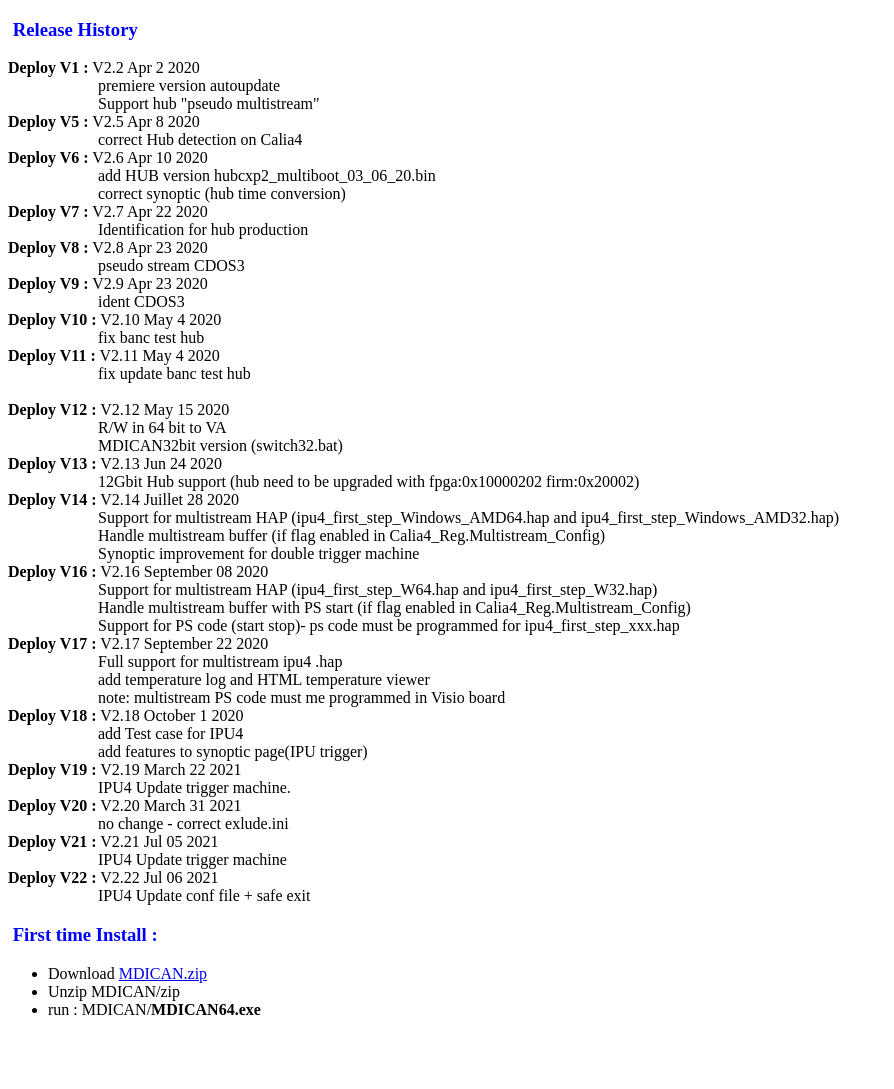
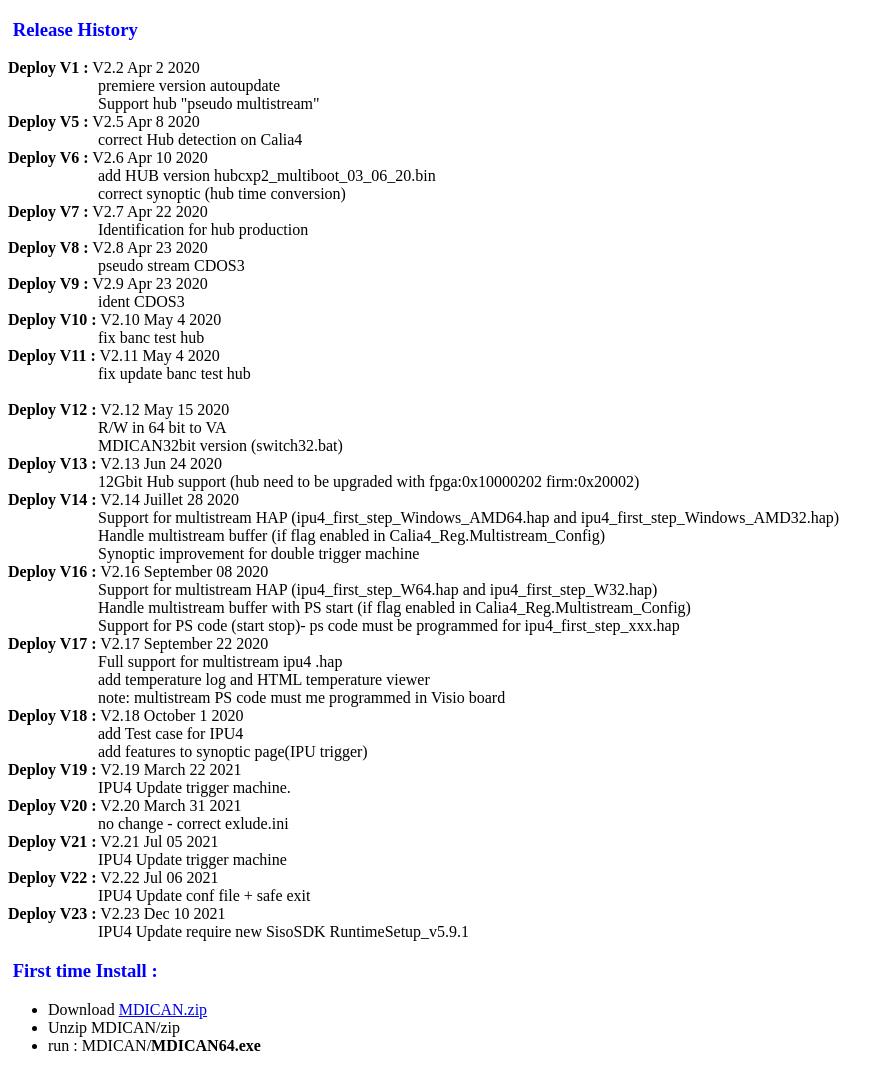
Before and after one commit to xcs400/mdican-update, a website: page index.html in a window 1280 px wide. Shown: the whole page, without its empty margins (0-894 px from the left). Before the commit the page ends 1053 px from the top, so only its background shows below. Drawn offline with Linux system fonts and the light colour scheme.

Commit message:
Deploy V23 IPU4 Update require new SisoSDK RuntimeSetup_v5.9.1

```diff
--- a/index.html
+++ b/index.html
@@ -70,6 +70,10 @@
 <div><strong>Deploy V22 :</strong> V2.22 Jul 06 2021&nbsp;</div>
 <div style="padding-left: 90px;">IPU4 Update conf file + safe exit </div>
 
+<div><strong>Deploy V23 :</strong> V2.23 Dec 10 2021&nbsp;</div>
+<div style="padding-left: 90px;">IPU4 Update require new SisoSDK RuntimeSetup_v5.9.1 </div>
+
+
 
 
 
```
Also changed, not shown: 1 other file.
